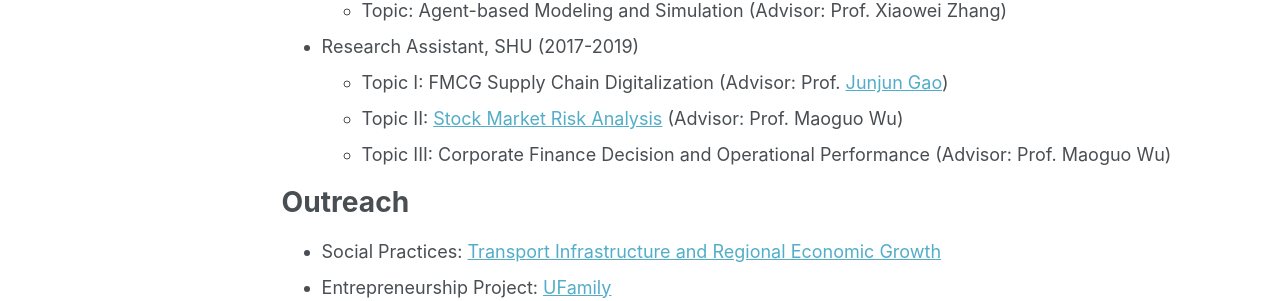
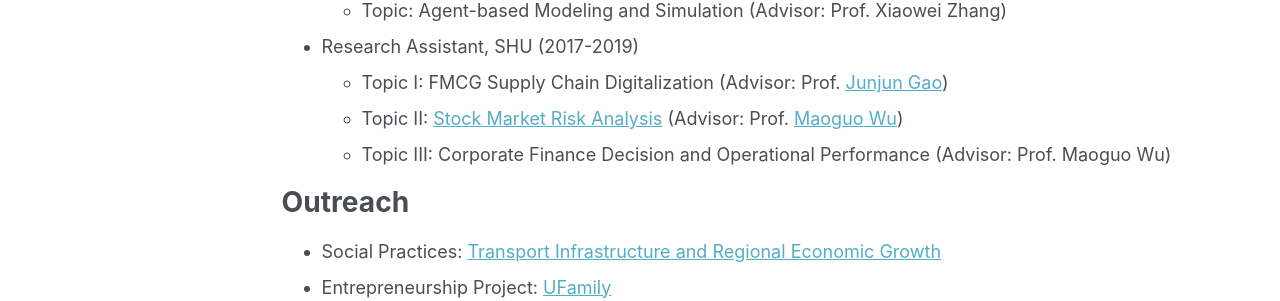
Before and after one commit to yanyuan-wang/yanyuan-wang.github.io, a Jekyll site: the page built from experiences.md, in a window 1280 px wide and 1124 px high. Shown: the part 641-942 px from the top of the window. Built offline with Jekyll 4.4.1, drawn with Linux system fonts in a browser that asks for light colours; some web fonts are replaced; a script bundle is joined from its source files by our own code; library files that are not in the unit come from our copies; some of the changed lines change nothing that is shown.

Commit message:
Update files

```diff
--- a/experiences.md
+++ b/experiences.md
@@ -31,9 +31,10 @@ Pre-doctoral Research
   - Topic: Agent-based Modeling and Simulation (Advisor: Prof. Xiaowei Zhang)
 * Research Assistant, SHU (2017-2019)
   - Topic I: FMCG Supply Chain Digitalization (Advisor: Prof. <a href="https://www.linkedin.com/in/junjun-gao-49317686/" target="_blank">Junjun Gao</a>)
-  - Topic II: [Stock Market Risk Analysis](https://www.sohu.com/a/237321474_802544#google_vignette) (Advisor: Prof. Maoguo Wu)
+  - Topic II: [Stock Market Risk Analysis](https://www.sohu.com/a/237321474_802544#google_vignette) (Advisor: Prof. <a href="https://silc.shu.edu.cn/info/1320/18526.htm" target="_blank">Maoguo Wu</a>)
   - Topic III: Corporate Finance Decision and Operational Performance (Advisor: Prof. Maoguo Wu)
 <br>
+
 
 
 Outreach
```
